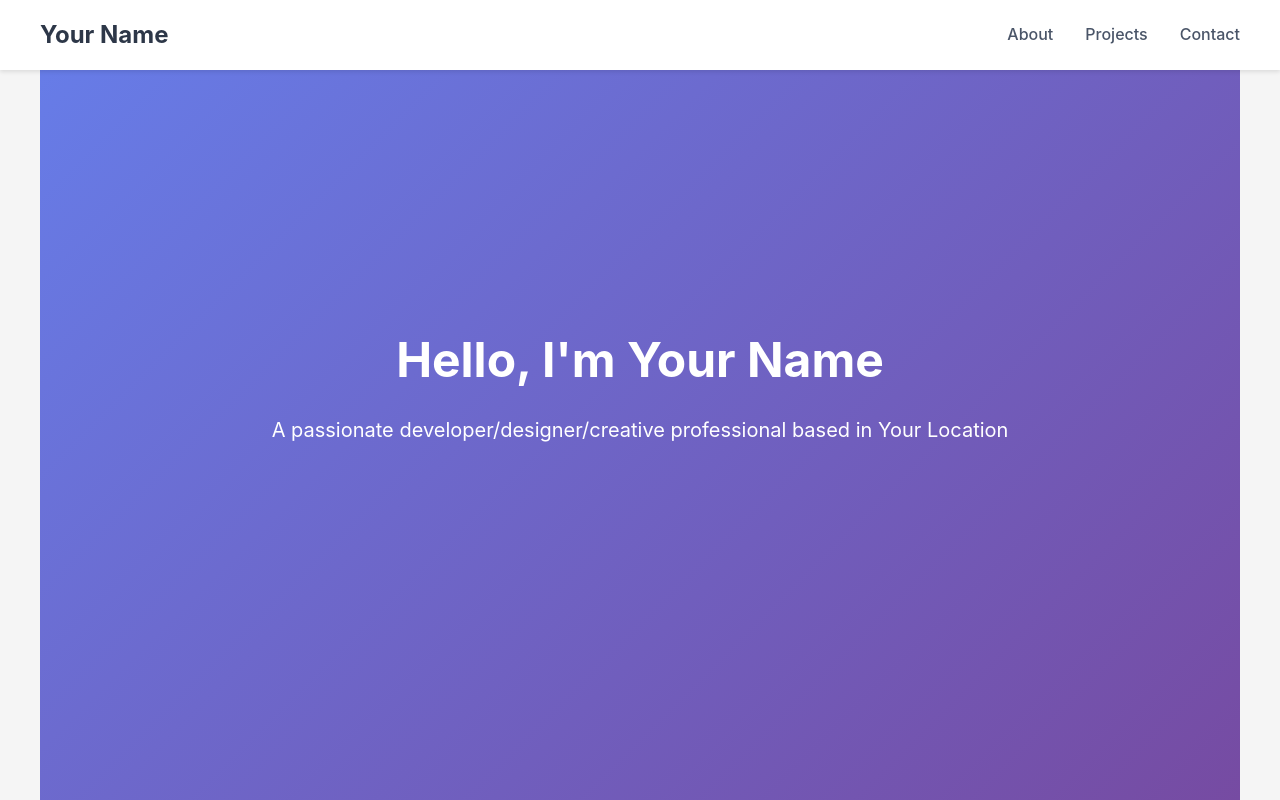
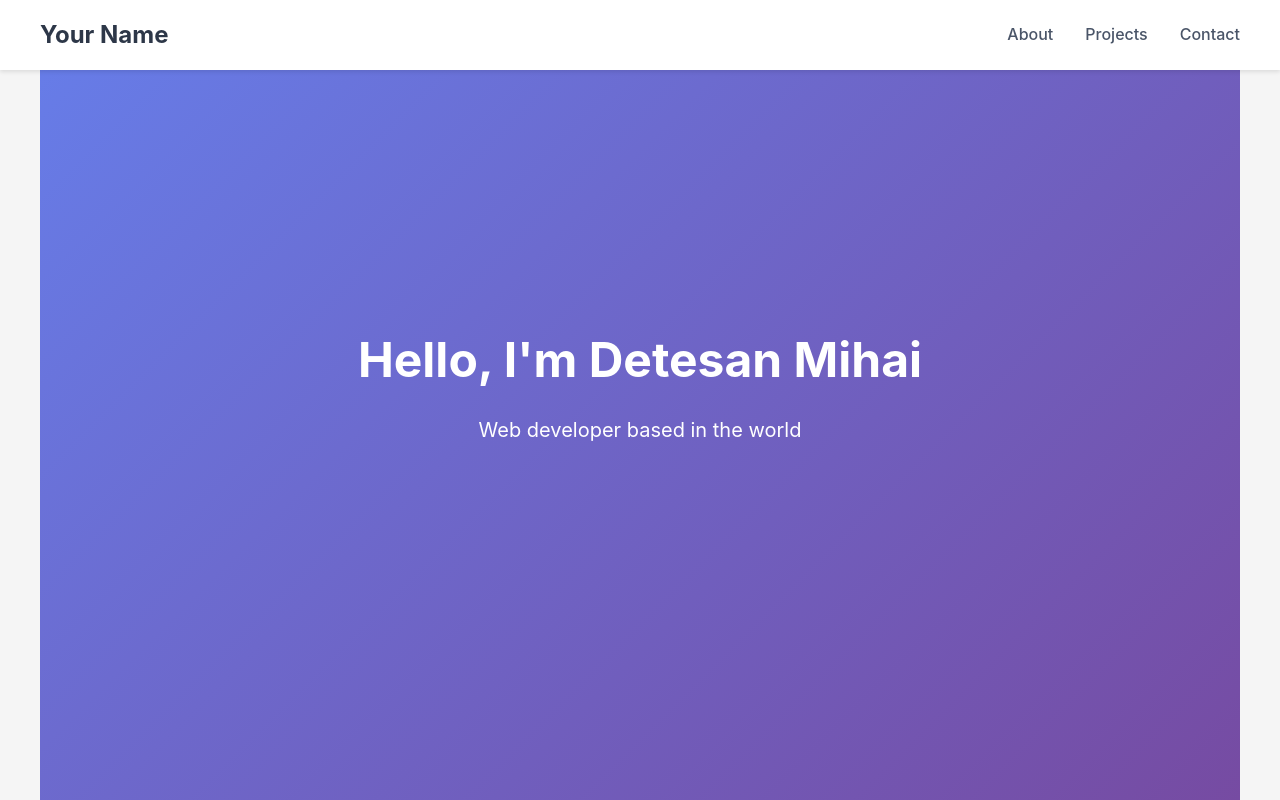
Before and after one commit to MihaiDetesan/mihaidetesan.gihub.io, a plain HTML site: page index.html in a window 1280 px wide. Shown: the top 800 px of the page. Drawn offline with Linux system fonts and the light colour scheme.

Commit message:
small updates in the page

```diff
--- a/index.html
+++ b/index.html
@@ -245,8 +245,8 @@
 
     <section class="hero">
         <div class="hero-content">
-            <h1>Hello, I'm Your Name</h1>
-            <p>A passionate developer/designer/creative professional based in Your Location</p>
+            <h1>Hello, I'm Detesan Mihai</h1>
+            <p>Web developer based in the world</p>
         </div>
     </section>
 
```
